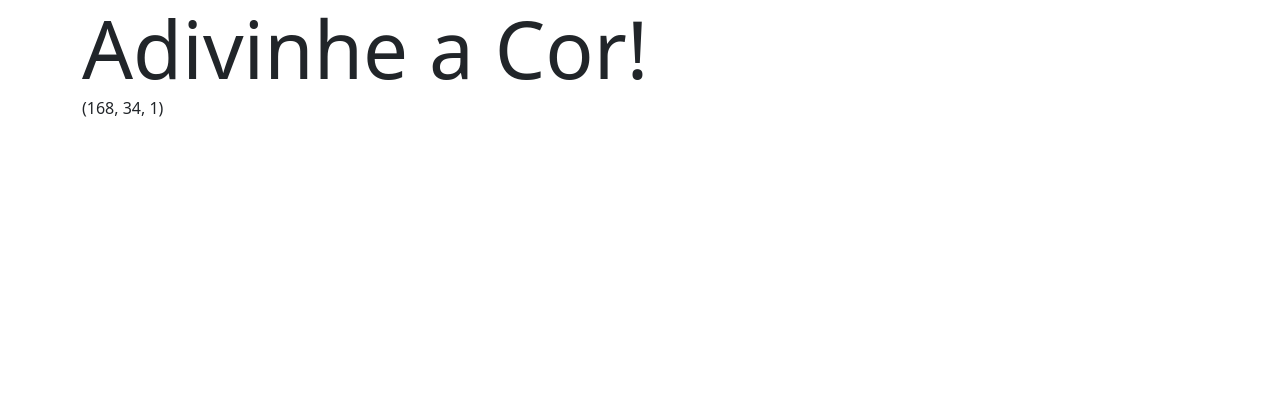
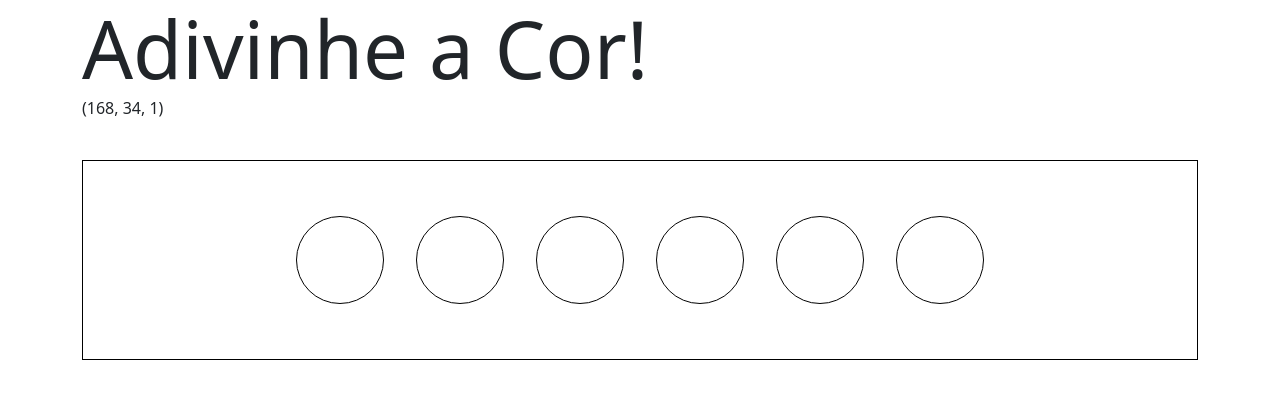
Before and after one commit to arthur-debiasi/fundamentals-color-guess, a website: page index.html in a window 1280 px wide. Drawn offline with nearby package versions, Linux system fonts and the light colour scheme.

Commit message:
Requisito 3

```diff
--- a/index.html
+++ b/index.html
@@ -14,6 +14,14 @@
     </header>
     <main class="container-sm">
         <p id="rgb-color" class="text-start">(168, 34, 1)</p>
+        <div id="circle-container" class="container-sm">
+            <div id="ball-1" class="ball"></div>
+            <div id="ball-2" class="ball"></div>
+            <div id="ball-3" class="ball"></div>
+            <div id="ball-4" class="ball"></div>
+            <div id="ball-5" class="ball"></div>
+            <div id="ball-6" class="ball"></div>
+        </div>
     </main>
     <script src="https://cdn.jsdelivr.net/npm/bootstrap@5.2.0-beta1/dist/js/bootstrap.bundle.min.js" integrity="sha384-pprn3073KE6tl6bjs2QrFaJGz5/SUsLqktiwsUTF55Jfv3qYSDhgCecCxMW52nD2" crossorigin="anonymous"></script>
     <script src="script.js"></script>
--- a/style.css
+++ b/style.css
@@ -0,0 +1,18 @@
+#circle-container {
+    border: black solid 0.1vh;
+    min-width: 35vh;
+    min-height: 25vh;
+    display: flex;
+    flex-wrap: wrap;
+    margin-top: 5vh;
+    justify-content: center;
+    align-content: center;
+}
+
+.ball {
+    width: 11vh;
+    height: 11vh;
+    margin: 2vh;
+    border: 0.1vw solid black;
+    border-radius: 50%;
+}
```
